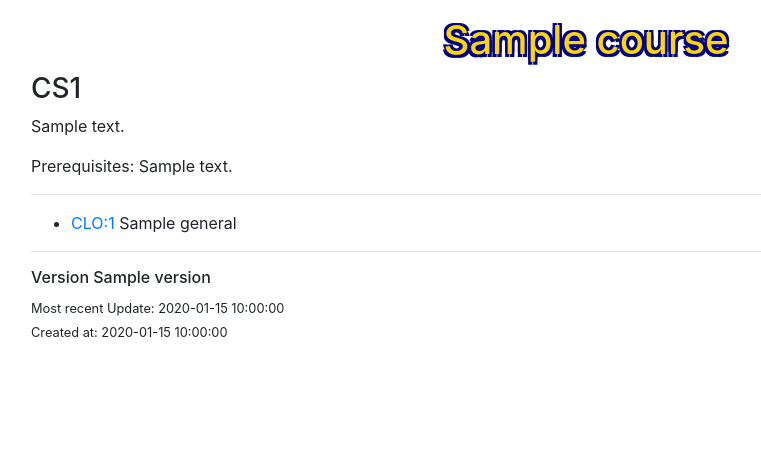
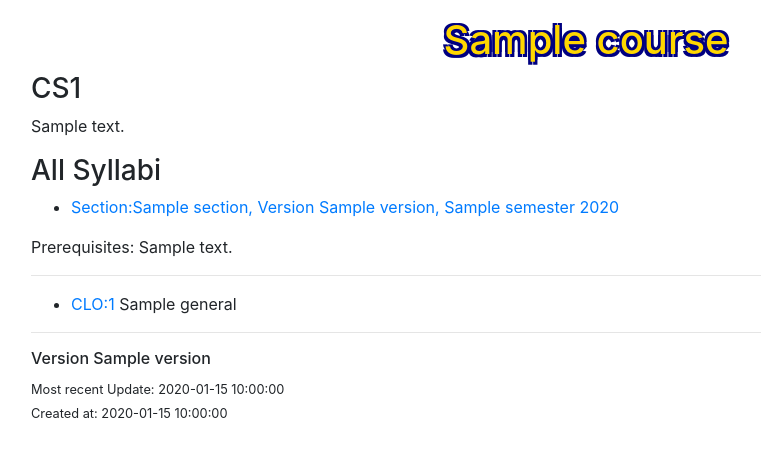
Before and after one commit to JarvisCapstone/Syllahub, a Flask app: template app/templates/course/read.html in a window 1280 px wide. Shown: the part 56-513 px from the top of the page, without its empty margins (54-815 px from the left). Run offline with Flask 2, Linux system fonts and the light colour scheme; the template is opened without the code that fills it: most values are stand-ins (such as "Sample title", 1, 10 or a date in 2020); parts of the project's set-up code (start-up, migrations or seed data) failed here and were passed over; some libraries are stand-ins or nearby versions.

Commit message:
added syllabus list to course read

```diff
--- a/app/templates/course/read.html
+++ b/app/templates/course/read.html
@@ -29,6 +29,32 @@
 
 {% if course.description %}
     <p>{{ course.description }}</p>
+{% endif %}
+
+<h3>
+    All Syllabi
+</h3>
+{% if course.syllabi|length == 0 %}
+    <h6>This course has no associated Syllabi</h6>
+{% else %}
+    <ul>
+        {% for syllabus in course.syllabi %}
+            <li>
+                <a href="{{ url_for('syllabus.read',
+                            CNumber=course.number,
+                            CVersion=course.version,
+                            version=syllabus.version,
+                            semester=syllabus.semester,
+                            year=syllabus.year,
+                            sec=syllabus.section) }}">
+                    Section:{{ syllabus.section }},
+                    Version {{ syllabus.version }},
+                    {{ syllabus.semester }}
+                    {{ syllabus.year }}
+                </a>
+            </li>
+        {% endfor %}
+    </ul>
 {% endif %}
 
 <p>Prerequisites: {{ course.prerequisites }}</p>
```
